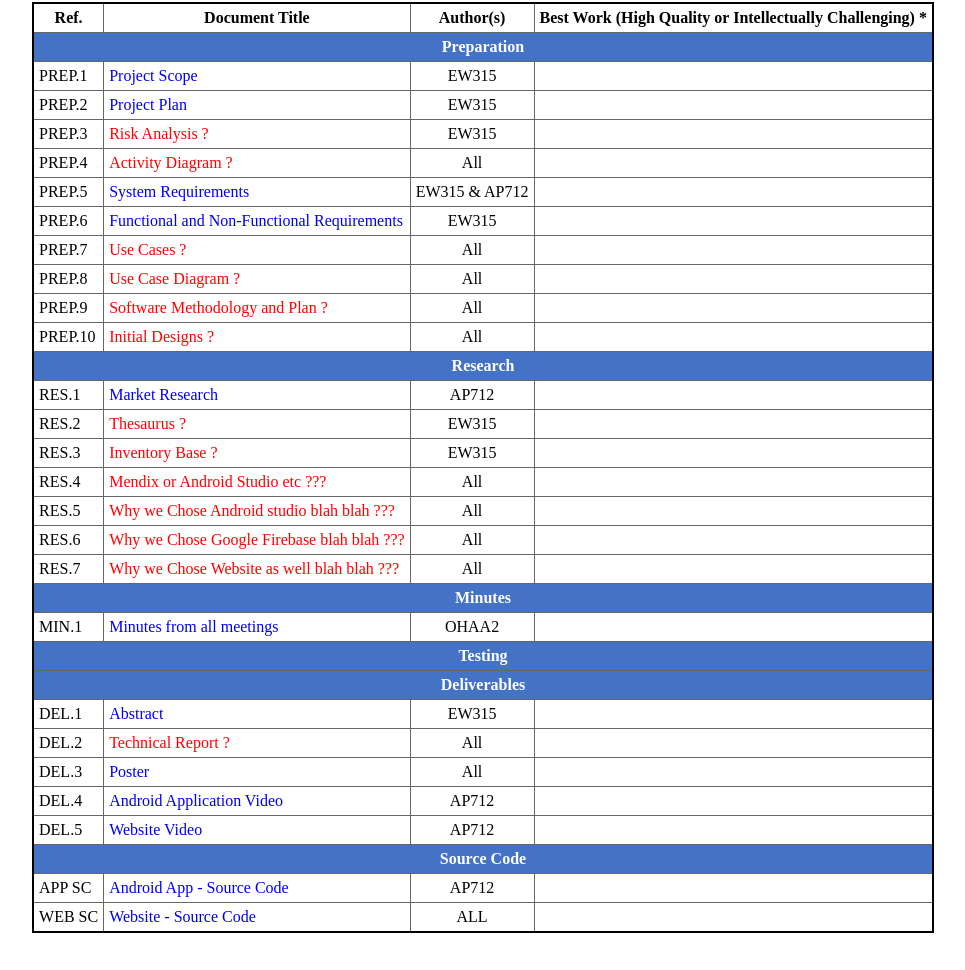
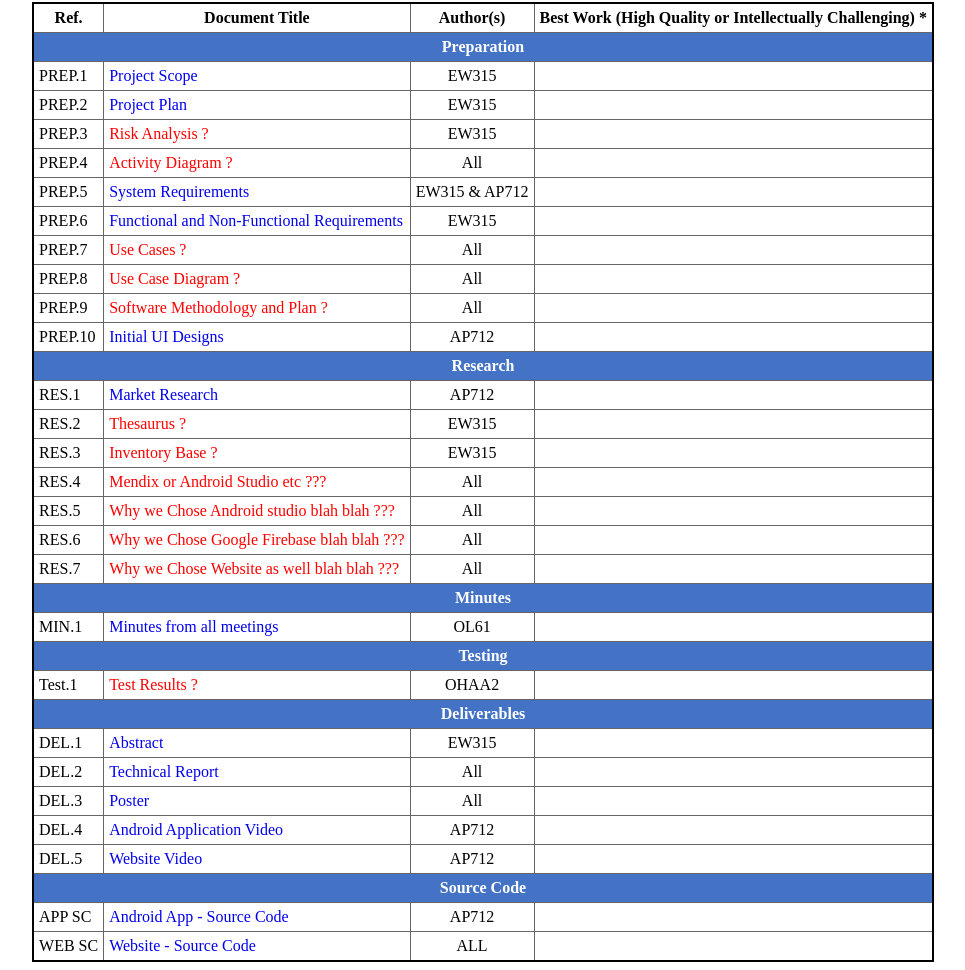
Before and after one commit to pedaars/Corpus, a plain HTML site: page Corpus/index.html in a window 1280 px wide. Shown: the part 484-1454 px from the top of the page, without its empty margins (157-1122 px from the left). Before the commit the page ends 1425 px from the top, so only its background shows below. Drawn offline with Linux system fonts and the light colour scheme.

Commit message:
added report so far

```diff
--- a/Corpus/index.html
+++ b/Corpus/index.html
@@ -183,8 +183,8 @@ th.highlight {
 			</tr>
 			<tr>
 				<td>PREP.10</td>
-				<td><a href="" target="_blank">Initial Designs ?</a></td>
-				<td align="center">All</td>
+				<td><a href="Preperation/Initial%20UI%20Designs.pdf" target="_blank">Initial UI Designs</a></td>
+				<td align="center">AP712</td>
 				<td> </td>
 			</tr>
 
@@ -247,13 +247,19 @@ th.highlight {
 			<tr>
 				<td>MIN.1</td>
 				<td><a href="Minutes/Minutes.pdf" target="_blank">Minutes from all meetings</a></td>
-				<td align="center">OHAA2</td>
+				<td align="center">OL61</td>
 				<td> </td>
 			</tr>
 
 			<tr>
 				<!-- Testing -->
 				<th colspan="4" class="highlight">Testing</th>
+			</tr>
+			<tr>
+				<td>Test.1</td>
+				<td><a href="" target="_blank">Test Results ?</a></td>
+				<td align="center">OHAA2</td>
+				<td> </td>
 			</tr>
 
 			<tr>
@@ -268,7 +274,7 @@ th.highlight {
 			</tr>
 			<tr>
 				<td>DEL.2</td>
-				<td><a href="">Technical Report ?</a></td>
+				<td><a href="Deliverables/Technical%20Report.pdf" target="_blank">Technical Report</a></td>
 				<td align="center">All</td>
 				<td> </td>
 			</tr>
```
Also changed, not shown: 4 other files.
